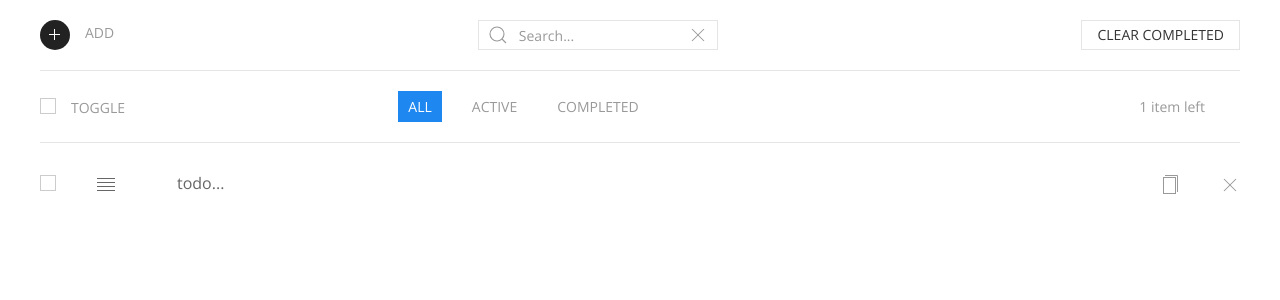
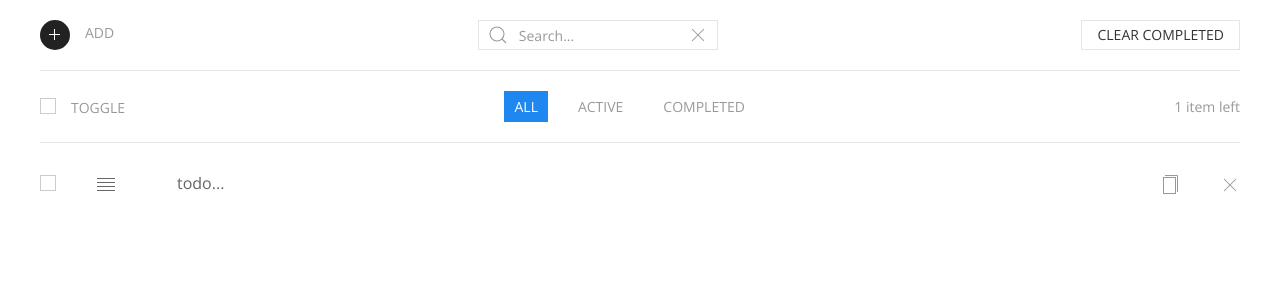
Before and after one commit to samuelkarani/todolist-react, a React (Create React App) app: page / in a window 1280 px wide. Both pictures are taken after a click on the button "Open". Shown: the top 300 px of the page. Built offline with nearby package versions, Linux system fonts and the light colour scheme; no server answers.

Commit message:
bug fixes

```diff
--- a/src/components/Header.js
+++ b/src/components/Header.js
@@ -9,7 +9,7 @@ const Header = ({
   status
 }) => {
   return (
-    <div className="uk-grid uk-child-width-1-3@s uk-flex-middle">
+    <div className="uk-grid uk-flex uk-flex-between uk-flex-middle">
       <div className="uk-grid uk-grid-small">
         <div>
           <input
@@ -48,7 +48,7 @@ const Header = ({
         </li>
       </ul>
 
-      <div className="uk-text-right">
+      <div>
         <p className="uk-text-meta uk-text-small">{`
         ${itemsLeft} item${itemsLeft > 1 ? "s" : ""} left`}</p>
       </div>
--- a/src/components/TodoList.js
+++ b/src/components/TodoList.js
@@ -7,8 +7,7 @@ const TodoList = ({
   todoList,
   handleEditTodo,
   handleDuplicateTodo,
-  handleRemoveTodo,
-  focusFirstTodo
+  handleRemoveTodo
 }) => (
   <div>
     <ul
```
